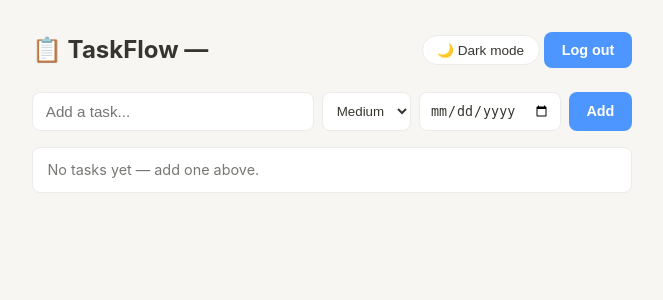
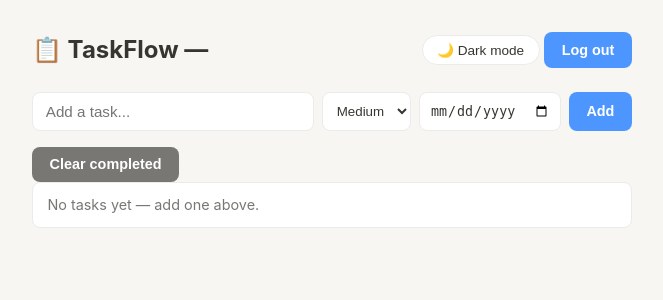
Before and after one commit to AJcodebase/taskflow, a Django app: template tasks/templates/tasks/tasks_list.html in a window 1280 px wide. Shown: the top 300 px of the page, without its empty margins (308-971 px from the left). Run offline with Django 5.2, Linux system fonts and the light colour scheme; the template is opened without the code that fills it, so the values that code supplies are empty.

Commit message:
Add clear completed button

```diff
--- a/tasks/templates/tasks/tasks_list.html
+++ b/tasks/templates/tasks/tasks_list.html
@@ -29,7 +29,10 @@
     <input type="date" name="due_date">
     <button type="submit" class="btn">Add</button>
   </form>
-
+  <form method="post" action="{% url 'clear_completed' %}">
+  {% csrf_token %}
+  <button type="submit" class="btn" style="background:var(--text-muted)">Clear completed</button>
+  </form>
   <ul id="task-list">
     {% for task in tasks %}
       <li data-done="{{ task.done|yesno:'true,false' }}">
--- a/tasks/urls.py
+++ b/tasks/urls.py
@@ -16,4 +16,5 @@ urlpatterns = [
     path("accounts/login/", auth_views.LoginView.as_view(template_name="login.html"), name="login"),
     path("accounts/", include("django.contrib.auth.urls")),
     path("", include("tasks.urls")),
+    path("clear-completed/", views.clear_completed, name="clear_completed"),
 ]
--- a/tasks/views.py
+++ b/tasks/views.py
@@ -27,3 +27,8 @@ def delete_task(request, task_id):
     task = get_object_or_404(Task, id=task_id, owner=request.user)
     task.delete()
     return redirect("task_list")
+
+@login_required
+def clear_completed(request):
+    Task.objects.filter(owner=request.user, done=True).delete()
+    return redirect("task_list")
```
